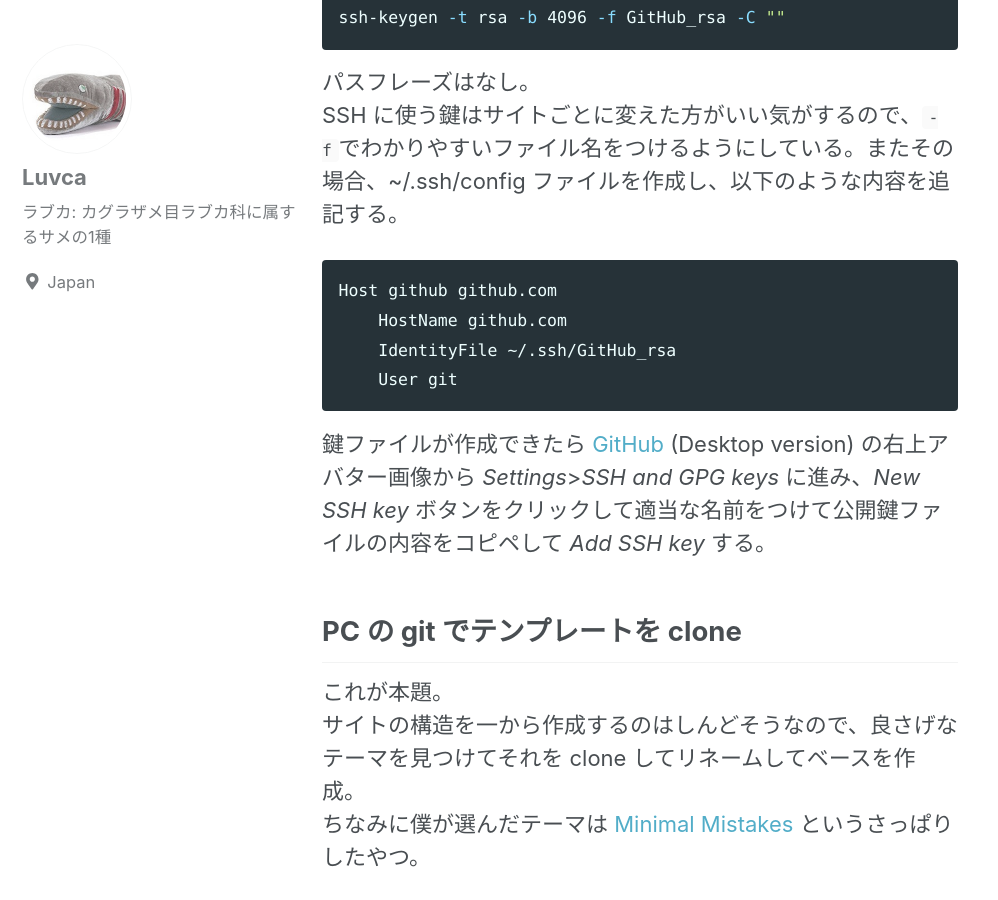
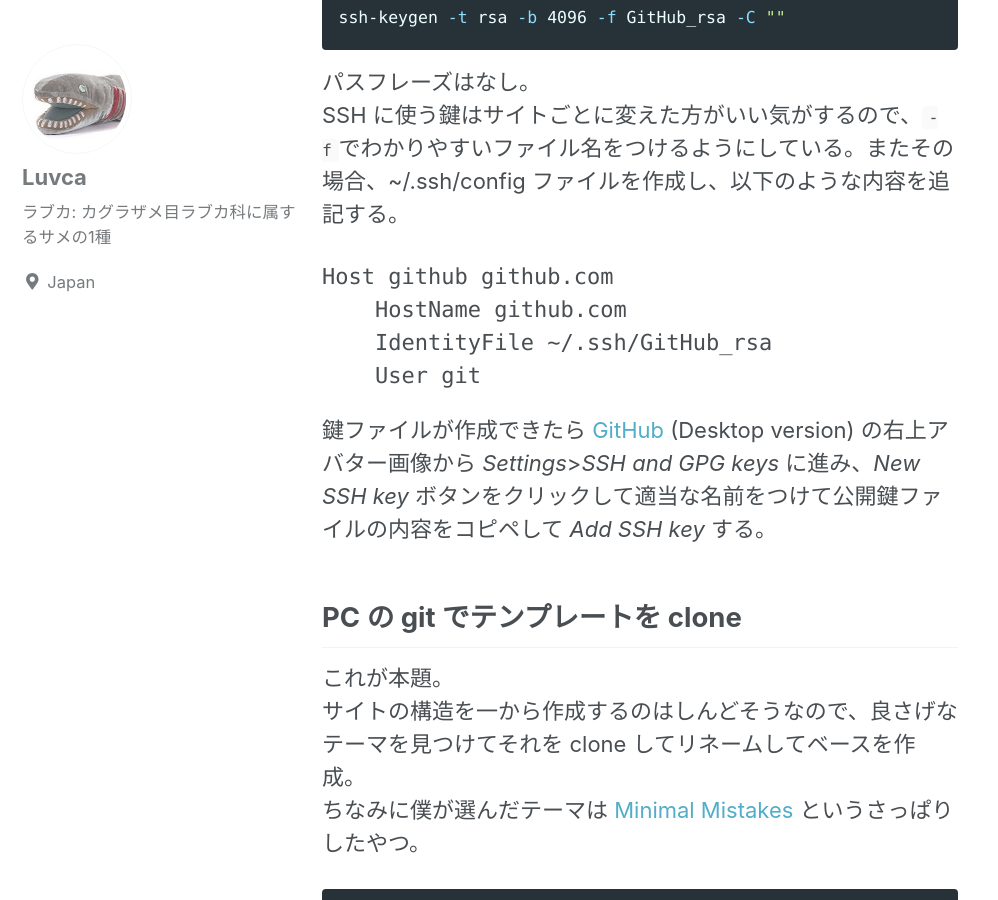
Before and after one commit to Luvca/Luvca.github.io, a Jekyll site: the page built from _posts/2018-04-20-how-to-create-this-blog.md, in a window 1280 px wide and 900 px high, scrolled down 1017 px. Shown: the whole window, without its empty margins (0-998 px from the left). Built offline with Jekyll 4.4.1, drawn with Linux system fonts in a browser that asks for light colours; nearby versions of some CDN libraries.

Commit message:
Update post

````diff
--- a/_posts/2018-04-20-how-to-create-this-blog.md
+++ b/_posts/2018-04-20-how-to-create-this-blog.md
@@ -20,7 +20,7 @@ ssh-keygen -t rsa -b 4096 -f GitHub_rsa -C ""
 ```
 パスフレーズはなし。
 SSH に使う鍵はサイトごとに変えた方がいい気がするので、`-f`でわかりやすいファイル名をつけるようにしている。またその場合、~/.ssh/config ファイルを作成し、以下のような内容を追記する。
-~~~sh
+~~~text:~/.ssh
 Host github github.com
     HostName github.com
     IdentityFile ~/.ssh/GitHub_rsa
````
